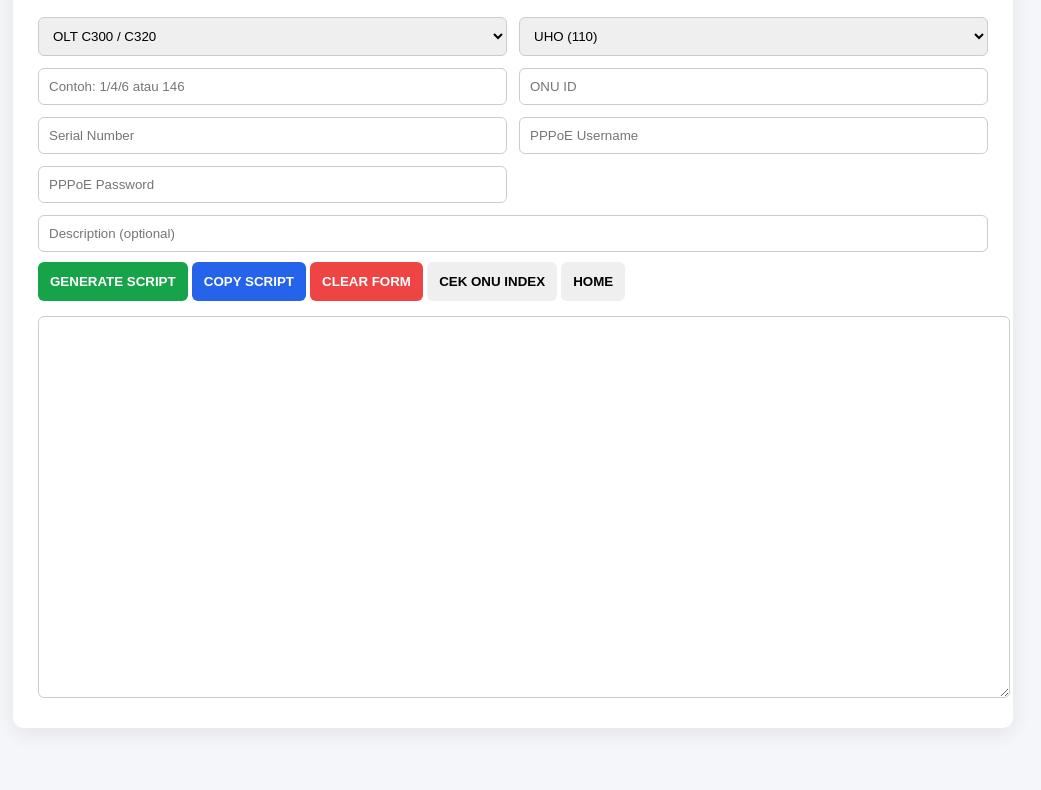
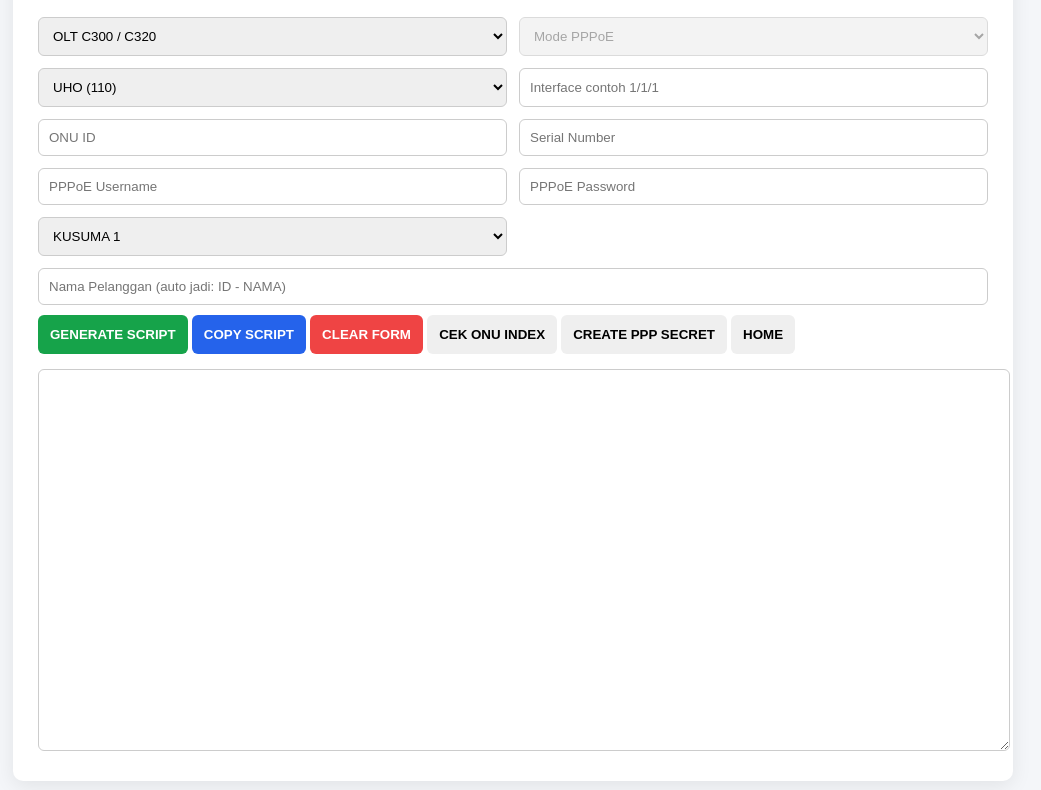
Before and after one commit to rikoandre/olt-tool, a plain HTML site: page generator.html in a window 1280 px wide. Shown: the part 130-920 px from the top of the page, without its empty margins (127-1168 px from the left). Before the commit the page ends 896 px from the top, so only its background shows below. Drawn offline with Linux system fonts and the light colour scheme; some packages are replaced by stand-ins of ours; a script that the page names is missing.

Commit message:
Update title and form elements in generator.html
update create secret ppp

```diff
--- a/generator.html
+++ b/generator.html
@@ -3,7 +3,7 @@
 <head>
 
 <meta charset="UTF-8">
-<title>OLT Script Generator</title>
+<title>BANTUAN KONFIG</title>
 
 <link rel="stylesheet" href="css/style.css">
 
@@ -22,7 +22,12 @@
 <option value="c600">OLT C600</option>
 </select>
 
-<select id="vlan">
+<select id="mode" disabled>
+<option value="pppoe">Mode PPPoE</option>
+<option value="bridge">Mode Bridge</option>
+</select>
+
+<select id="vlan" onchange="toggleVlan()">
 
 <option value="110">UHO (110)</option>
 <option value="1002">UBL (1002)</option>
@@ -36,13 +41,26 @@
 
 </select>
 
-<input id="iface" placeholder="Contoh: 1/4/6 atau 146">
+<input id="iface" placeholder="Interface contoh 1/1/1" required>
 <input id="onu" placeholder="ONU ID" required>
 <input id="sn" placeholder="Serial Number" required>
 <input id="user" placeholder="PPPoE Username" required>
 <input id="pass" placeholder="PPPoE Password" required>
+<select id="profile">
+<option value="KUSUMA 0">KUSUMA 0</option>
+<option value="KUSUMA 1" selected>KUSUMA 1</option>
+<option value="KUSUMA 2">KUSUMA 2</option>
+<option value="KUSUMA 3">KUSUMA 3</option>
+<option value="KUSUMA 4">KUSUMA 4</option>
 
-<input id="desc" placeholder="Description (optional)" style="grid-column:span 2">
+<option value="PUSPA 0">PUSPA 0</option>
+<option value="PUSPA 1">PUSPA 1</option>
+<option value="PUSPA 2">PUSPA 2</option>
+<option value="PUSPA 3">PUSPA 3</option>
+<option value="PUSPA 4">PUSPA 4</option>
+</select>
+
+<input id="desc" placeholder="Nama Pelanggan (auto jadi: ID - NAMA)" style="grid-column:span 2">
 
 </div>
 
@@ -50,6 +68,7 @@
 <button class="copy" onclick="copyScript()">COPY SCRIPT</button>
 <button class="clear" onclick="clearForm()">CLEAR FORM</button>
 <button onclick="cekIndexOnu()">CEK ONU INDEX</button>
+<button onclick="generateSecret()">CREATE PPP SECRET</button>
 <button class="home" onclick="goHome()">HOME</button>
 
 <textarea id="output"></textarea>
```
